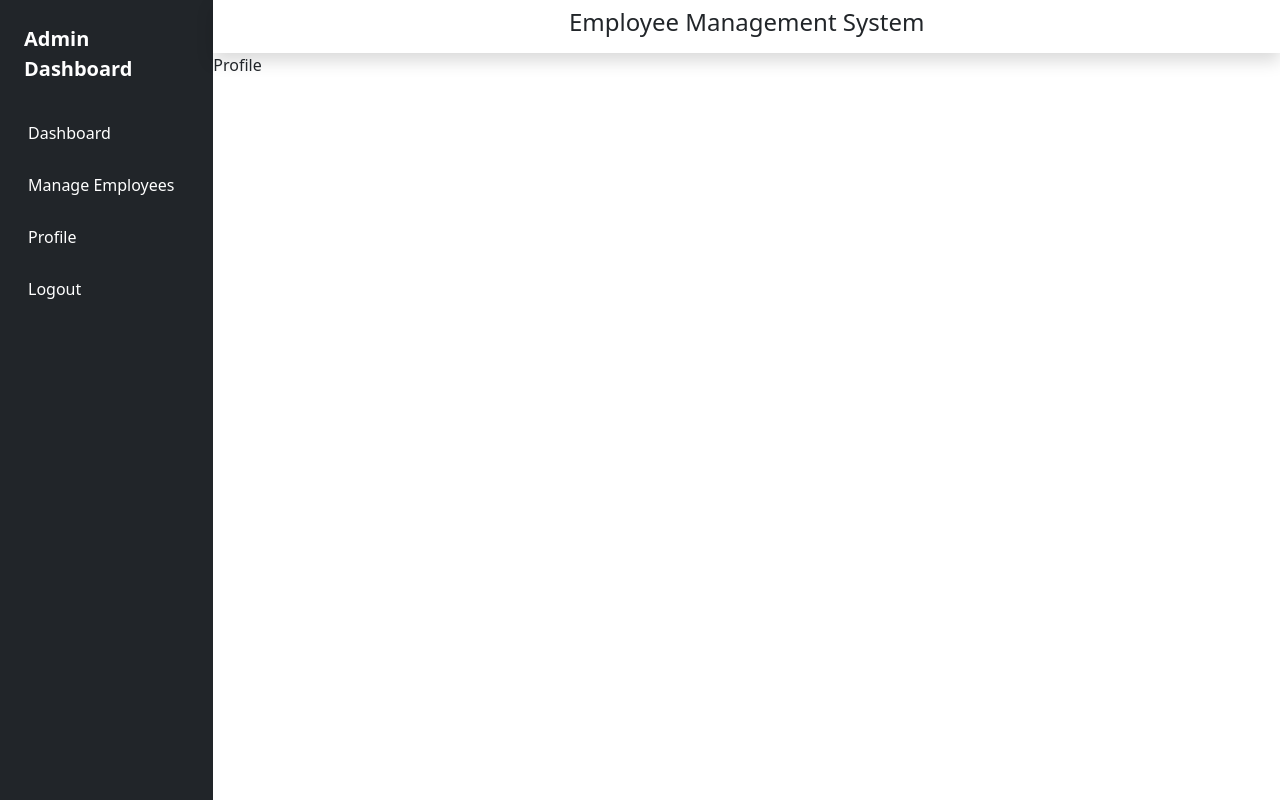
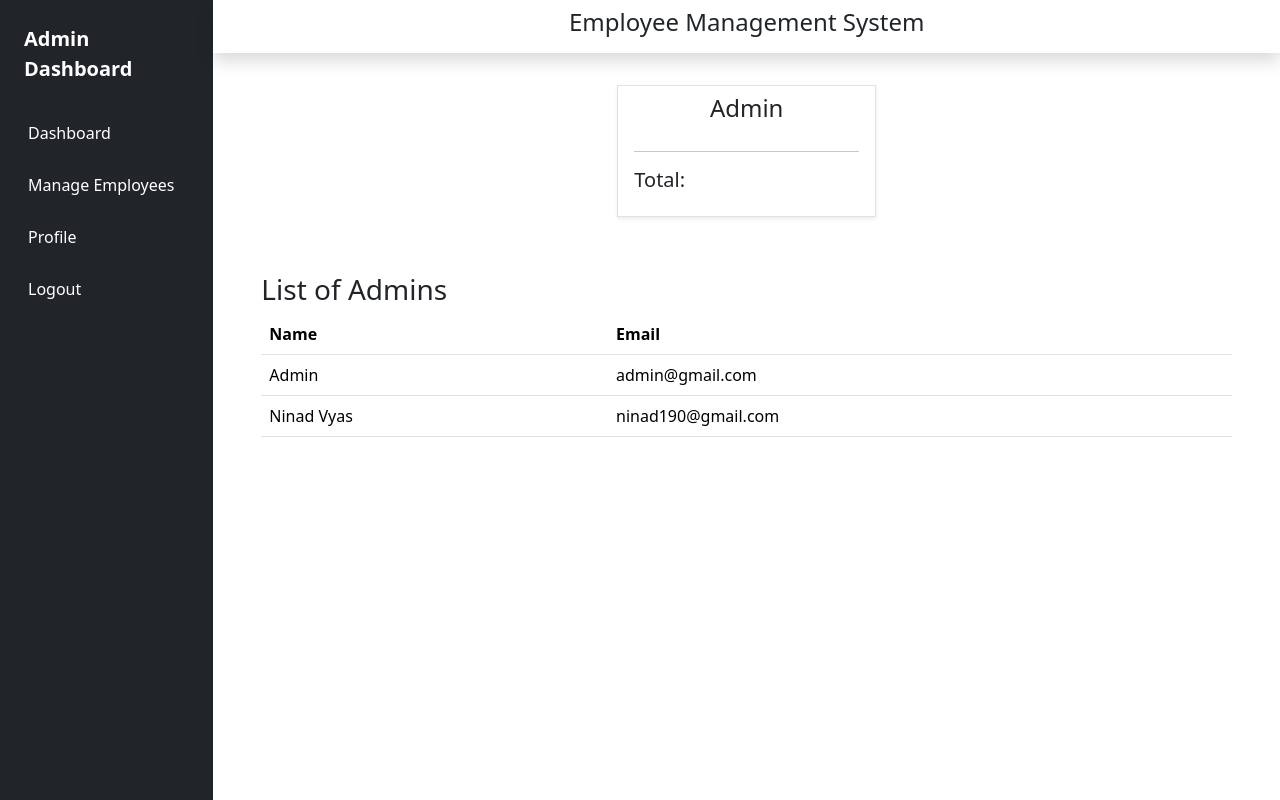
Before and after one commit to ramana0077/capstone, a React (Vite) app in the folder frontend/: page /profile in a window 1280 px wide. Built offline with nearby package versions, Linux system fonts and the light colour scheme; no server answers.

Commit message:
frontend

```diff
--- a/frontend/src/Profile.jsx
+++ b/frontend/src/Profile.jsx
@@ -1,8 +1,67 @@
-import React from 'react'
+import axios from 'axios'
+import React, { useEffect, useState } from 'react'
 
 function Profile() {
+  const [adminCount, setAdminCount] = useState()
+  const [employeeCount, setEmployeeCount] = useState()
+  const [salary, setSalary] = useState()
+
+  useEffect(() => {
+    axios.get('http://localhost:8081/adminCount')
+		.then(res => {
+			setAdminCount(res.data[0].admin)
+		}).catch(err => console.log(err));
+
+    axios.get('http://localhost:8081/employeeCount')
+		.then(res => {
+			setEmployeeCount(res.data[0].employee)
+		}).catch(err => console.log(err));
+
+    axios.get('http://localhost:8081/salary')
+		.then(res => {
+			setSalary(res.data[0].sumOfSalary)
+		}).catch(err => console.log(err));
+
+  } , [])
   return (
-    <div>Profile</div>
+    <div>
+      <div className='p-3 d-flex justify-content-around mt-3'>
+        <div className='px-3 pt-2 pb-3 border shadow-sm w-25'>
+          <div className='text-center pb-1'>
+            <h4>Admin</h4>
+          </div>
+          <hr />
+          <div className=''>
+            <h5>Total: {adminCount}</h5>
+          </div>
+        </div>
+      </div>
+
+      {/* List of admin  */}
+      <div className='mt-4 px-5 pt-3'>
+        <h3>List of Admins</h3>
+        <table className='table'>
+          <thead>
+            <tr>
+              <th>Name</th>
+              <th>Email</th>
+            </tr>
+          </thead>
+          <tbody>
+            <tr>
+              <td>Admin</td>
+              <td>admin@gmail.com</td>
+            </tr>
+          </tbody>
+          <tbody>
+            <tr>
+              <td>Ninad Vyas</td>
+              <td>ninad190@gmail.com</td>
+            </tr>
+          </tbody>
+        </table>
+      </div>
+    </div>
   )
 }
 
```
